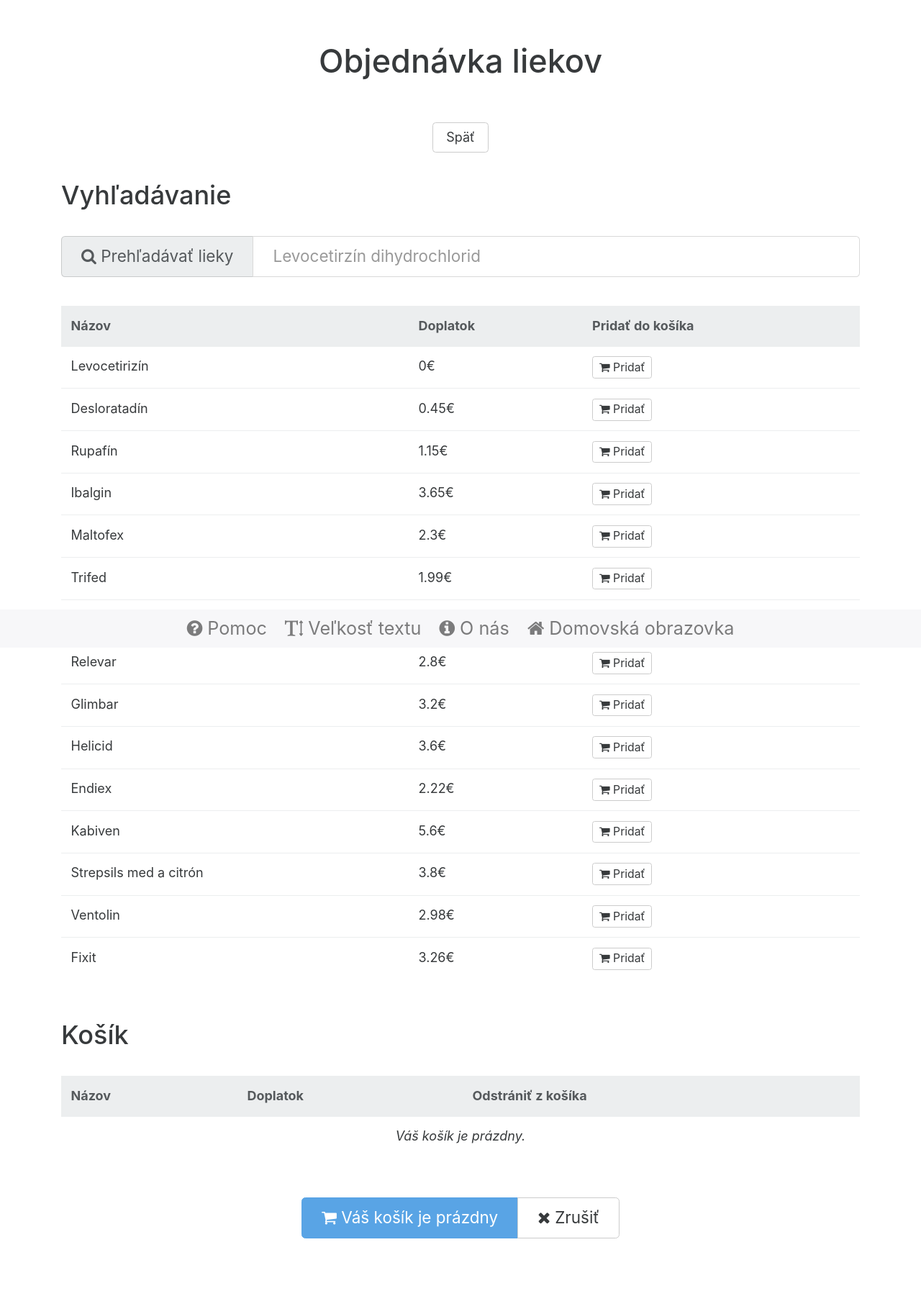
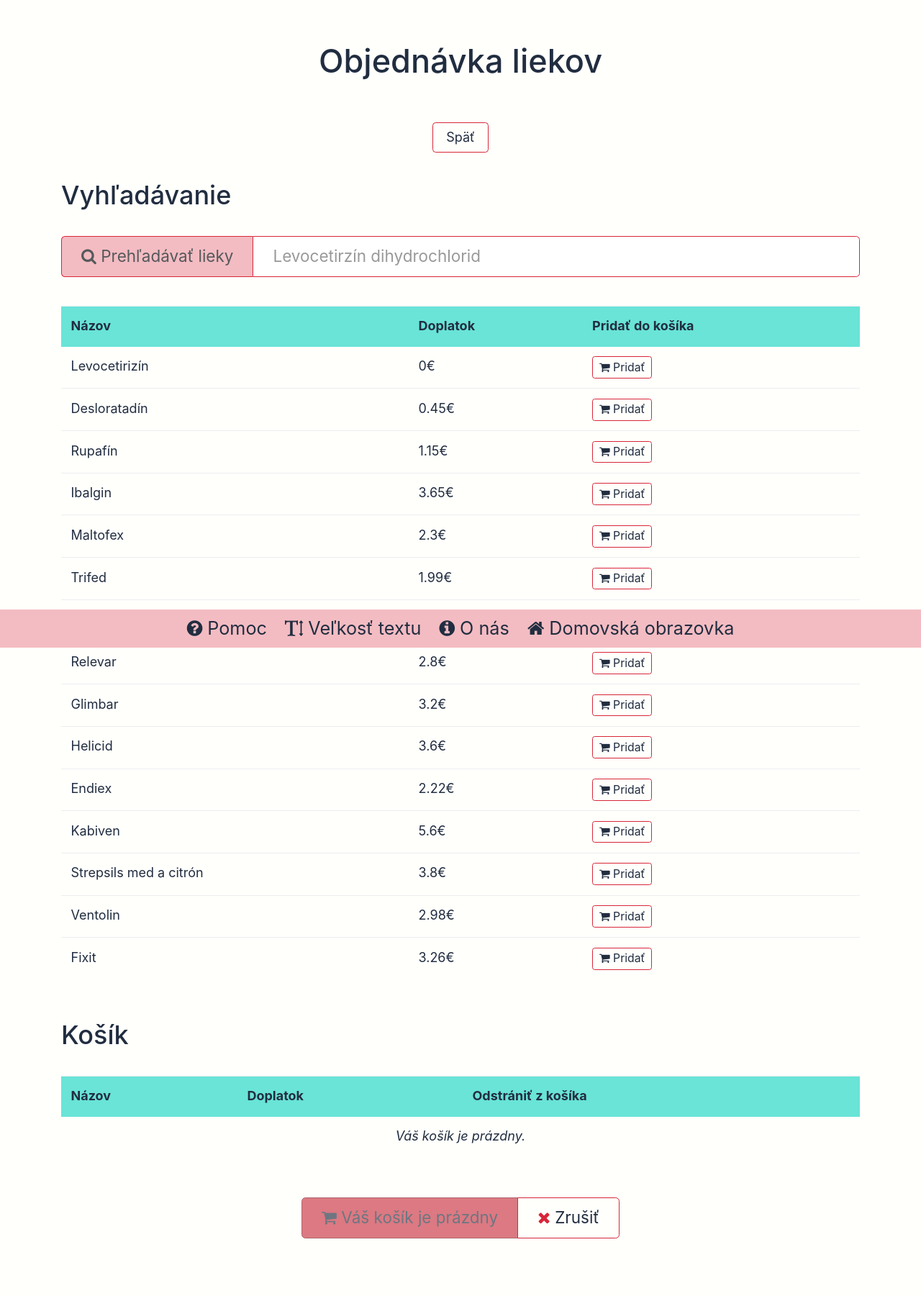
Before and after one commit to chuckeles/elder-assistant, a Jekyll site: the page built from medicine.html, in a window 1280 px wide. Shown: the whole page at 72% size. Built offline with Jekyll 4.4.1, drawn with Linux system fonts in a browser that asks for light colours.

Commit message:
Add a color theme

```diff
--- a/_layouts/page.html
+++ b/_layouts/page.html
@@ -16,6 +16,7 @@
         <link rel="stylesheet" href="{{ site.github.url }}/css/bootstrap.css">
         <link rel="stylesheet" href="{{ site.github.url }}/css/font-awesome.css">
         <link rel="stylesheet" href="{{ site.github.url }}/css/global.css">
+        <link rel="stylesheet" href="{{ site.github.url }}/css/theme.css">
 
         <!-- js -->
         <script src="{{ site.github.url }}/js/jquery.js"></script>
@@ -35,7 +36,7 @@
             {{ content }}
         </div>
 
-        <nav class="navbar navbar-fixed-bottom navbar-light bottom-nav bg-faded">
+        <nav class="navbar navbar-fixed-bottom navbar-light bottom-nav">
             <div class="nav navbar-nav">
                 <a href="#" class="nav-item nav-link" data-toggle="popover" data-placement="top" data-trigger="focus"
                    title="{{ page.help.title }}"
--- /dev/null
+++ b/css/theme.scss
@@ -0,0 +1,102 @@
+---
+---
+
+
+$white: #fffffc;
+$red: #d72638;
+$green: #1b998b;
+$dark: #212d40;
+
+body {
+    background-color: $white;
+    color: $dark;
+}
+
+.bottom-nav {
+    background-color: lighten($red, 35%);
+    color: $dark;
+
+    .navbar-nav a.nav-link {
+        color: $dark;
+    }
+}
+
+.btn.btn-secondary {
+    background-color: $white;
+    color: $dark;
+    border-color: $red;
+
+    &:hover {
+        background-color: lighten($red, 30%);
+        color: $dark;
+        border-color: $red;
+    }
+
+    &:focus,
+    &:active {
+        background-color: lighten($red, 20%);
+        color: $dark;
+        border-color: $red;
+    }
+
+    &.disabled {
+        background-color: darken($white, 10%);
+    }
+}
+
+.btn.btn-primary {
+    background-color: $red;
+    color: $dark;
+    border-color: darken($red, 20%);
+
+    &:hover {
+        background-color: lighten($red, 10%);
+        color: $dark;
+        border-color: $red;
+    }
+
+    &:focus,
+    &:active {
+        background-color: darken($red, 10%);
+        color: $dark;
+        border-color: $red;
+    }
+
+    &.disabled {
+        background-color: desaturate($red, 10%);
+    }
+}
+
+.table .thead-default th {
+    background-color: lighten($green, 30%);
+    border-bottom-color: lighten($green, 30%);
+    color: $dark;
+}
+
+.popover {
+    border-color: $red;
+    padding: 0;
+
+    .popover-title {
+        background-color: lighten($red, 35%);
+        border: none;
+    }
+}
+
+.input-group-addon {
+    background-color: lighten($red, 35%);
+    border-color: $red;
+}
+
+.form-control {
+    border-color: $red;
+}
+
+.fa.fa-ban,
+.fa.fa-times {
+    color: $red;
+}
+
+.fa.fa-check {
+    color: $green;
+}
```
